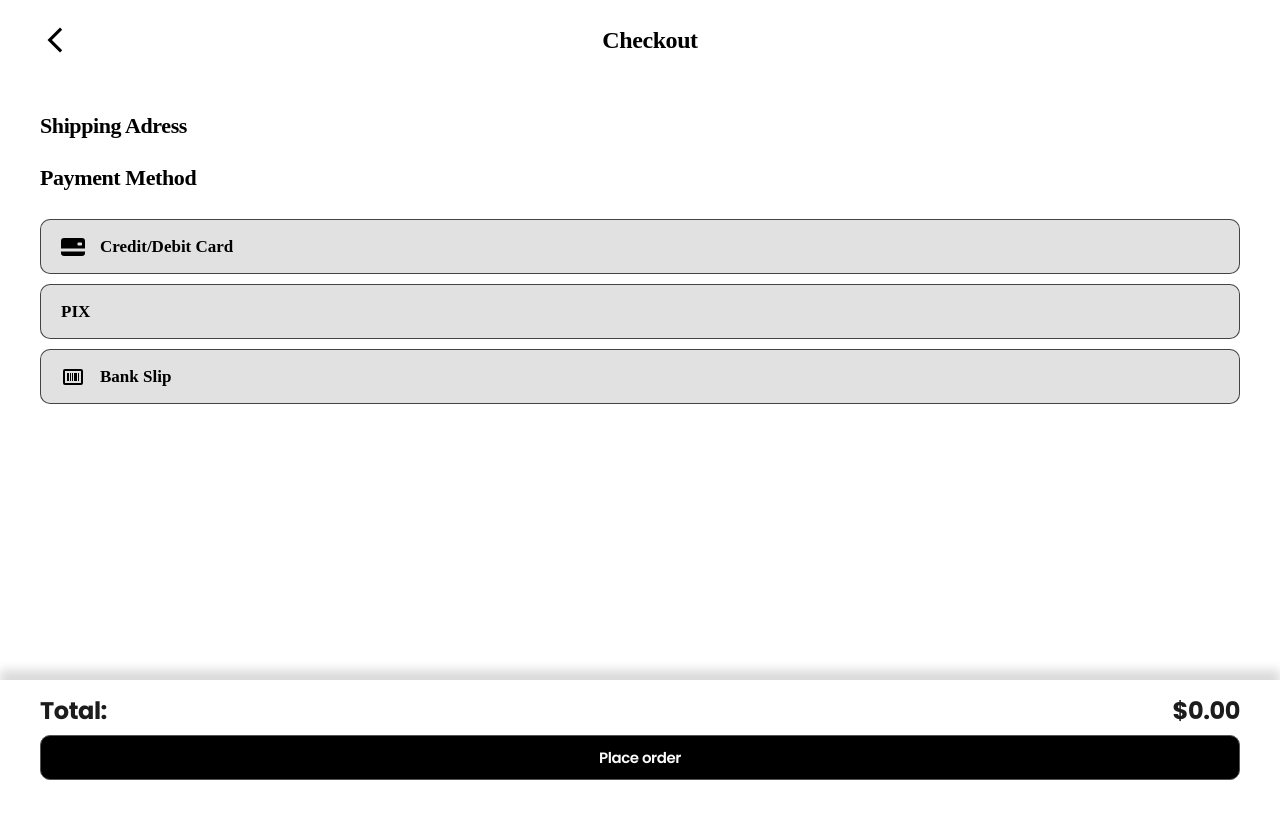
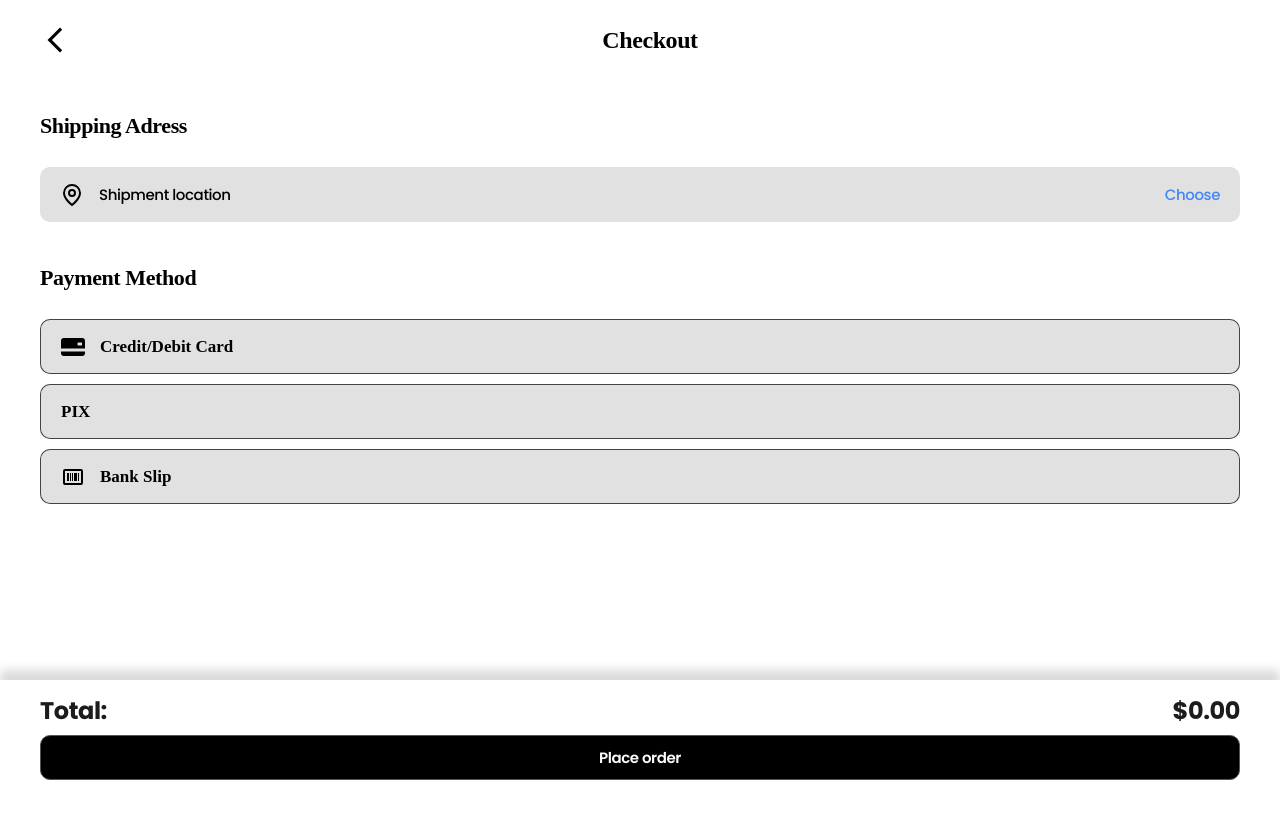
Before and after one commit to luccaviccini/projeto15-bookstore-front, a React (Create React App) app: page /checkout in a window 1280 px wide. Shown: the top 818 px of the page. Built offline with nearby package versions, Linux system fonts and the light colour scheme; no server answers.

Commit message:
feat: finish checkout page layout

```diff
--- a/src/components/adress-section/AdressSection.js
+++ b/src/components/adress-section/AdressSection.js
@@ -1,5 +1,132 @@
+import AdressSumary from "./AdressSummary";
+import { useState } from "react";
+import styled from "styled-components";
+
 function AdressSection() {
-	return <section></section>;
+	const [editAdress, setEditAdress] = useState(false);
+
+	if (!editAdress)
+		return (
+			<StyledSection>
+				<AdressSumary setEditAdress={setEditAdress} />
+			</StyledSection>
+		);
+
+	return (
+		<StyledSection>
+			<InputBox>
+				<StyledInput id="name" type="text" required />
+				<StyledLabel htmlFor="name">Name</StyledLabel>
+			</InputBox>
+
+			<InputBox>
+				<StyledInput id="phoneNumber" type="text" required />
+				<StyledLabel htmlFor="phoneNumber">Phone Number</StyledLabel>
+			</InputBox>
+
+			<InputBox>
+				<StyledInput id="city" type="text" required />
+				<StyledLabel htmlFor="city">City</StyledLabel>
+			</InputBox>
+
+			<InputBox>
+				<StyledInput id="zipCode" type="text" required />
+				<StyledLabel htmlFor="zipCode">Post/Zip Code</StyledLabel>
+			</InputBox>
+
+			<InputBox>
+				<StyledInput id="adressLine" type="text" required />
+				<StyledLabel htmlFor="adressLine">Adress Line</StyledLabel>
+			</InputBox>
+
+			<div className="button-box">
+				<SaveButton onClick={changeToViewMode}>Save</SaveButton>
+			</div>
+		</StyledSection>
+	);
+
+	function changeToViewMode() {
+		setEditAdress(false);
+	}
 }
 
 export default AdressSection;
+
+const StyledSection = styled.section`
+	width: 100%;
+	margin-bottom: 35px;
+
+	.button-box {
+		width: 100%;
+		display: flex;
+		justify-content: right;
+	}
+`;
+
+const InputBox = styled.div`
+	position: relative;
+	margin-bottom: 15px;
+
+	input:focus + label {
+		top: 2px;
+		font-size: 12px;
+	}
+	input:valid + label {
+		top: 2px;
+		font-size: 12px;
+	}
+`;
+
+const StyledLabel = styled.label`
+	font-family: "Poppins";
+	font-style: normal;
+	font-weight: 500;
+	font-size: 15px;
+	line-height: 22px;
+
+	text-align: center;
+	letter-spacing: -0.408px;
+
+	color: #000000;
+	position: absolute;
+	top: 5px;
+	left: 17px;
+`;
+
+const SaveButton = styled.button`
+	width: 185px;
+	height: 42px;
+
+	background: #000000;
+	border: 1px solid #545454;
+	border-radius: 10px;
+
+	font-family: "Poppins";
+	font-style: normal;
+	font-weight: 600;
+	font-size: 15px;
+	line-height: 22px;
+	text-align: center;
+	letter-spacing: -0.408px;
+	color: #fbfbfb;
+
+	margin-top: 10px;
+`;
+
+const StyledInput = styled.input`
+	width: 100%;
+	height: 47px;
+	background: #e1e1e1;
+	border-radius: 10px;
+	border: none;
+
+	box-sizing: border-box;
+	padding-left: 17px;
+	padding-top: 17px;
+
+	font-family: "Poppins";
+	font-style: normal;
+	font-weight: 500;
+	font-size: 17px;
+	line-height: 22px;
+`;
--- /dev/null
+++ b/src/components/adress-section/AdressSummary.js
@@ -0,0 +1,75 @@
+import styled from "styled-components";
+import { GrLocation as LocationIcon } from "react-icons/gr";
+
+function AdressSumary({ setEditAdress }) {
+	const userAdress = "";
+
+	return (
+		<ResumeAdress onClick={changeToEdit}>
+			<div className="left-box">
+				<LocationIcon className="icon" />
+				<AdressText>
+					{!userAdress ? "Shipment location" : userAdress.adressLine}
+				</AdressText>
+			</div>
+
+			<ChooseText>Choose</ChooseText>
+		</ResumeAdress>
+	);
+
+	function changeToEdit() {
+		setEditAdress(true);
+	}
+}
+
+export default AdressSumary;
+
+const ResumeAdress = styled.div`
+	width: 100%;
+	height: 55px;
+	left: 40px;
+	top: 200px;
+	background: #e1e1e1;
+	border-radius: 10px;
+
+	box-sizing: border-box;
+	padding: 12px 20px;
+
+	display: flex;
+	justify-content: space-between;
+	align-items: center;
+	cursor: pointer;
+	margin-bottom: 10px;
+
+	.left-box {
+		display: flex;
+		align-items: center;
+	}
+
+	.icon {
+		font-size: 24px;
+		margin-right: 15px;
+	}
+`;
+
+const AdressText = styled.h4`
+	font-family: "Poppins";
+	font-style: normal;
+	font-weight: 500;
+	font-size: 15px;
+	line-height: 22px;
+	text-align: center;
+	letter-spacing: -0.408px;
+	color: #000000;
+`;
+
+const ChooseText = styled.p`
+	font-family: "Poppins";
+	font-style: normal;
+	font-weight: 500;
+	font-size: 15px;
+	line-height: 22px;
+	text-align: center;
+	letter-spacing: -0.408px;
+	color: #4285f4;
+`;
--- a/src/pages/CheckoutPage.js
+++ b/src/pages/CheckoutPage.js
@@ -4,6 +4,7 @@ import PaymentMethodSection from "../components/payment-method/PaymentMethodSect
 import PriceBottomBar from "../components/PriceBottomBar";
 import TopBar from "../components/TopBar";
 import { useState } from "react";
+import AdressSection from "../components/adress-section/AdressSection";
 
 function CheckoutPage() {
 	const [paymentMethod, setPaymentMethod] = useState();
@@ -11,6 +12,7 @@ function CheckoutPage() {
 		<Page>
 			<TopBar title="Checkout" />
 			<SectionTitle>Shipping Adress</SectionTitle>
+			<AdressSection />
 			<SectionTitle>Payment Method</SectionTitle>
 			<PaymentMethodSection />
 			<PriceBottomBar text="Place order" />
@@ -27,7 +29,7 @@ const Page = styled.div`
 
 	width: 100vw;
 	height: 100vh;
-	margin-bottom: 240px;
+	margin-bottom: 140px;
 
 	display: flex;
 	flex-direction: column;
```
